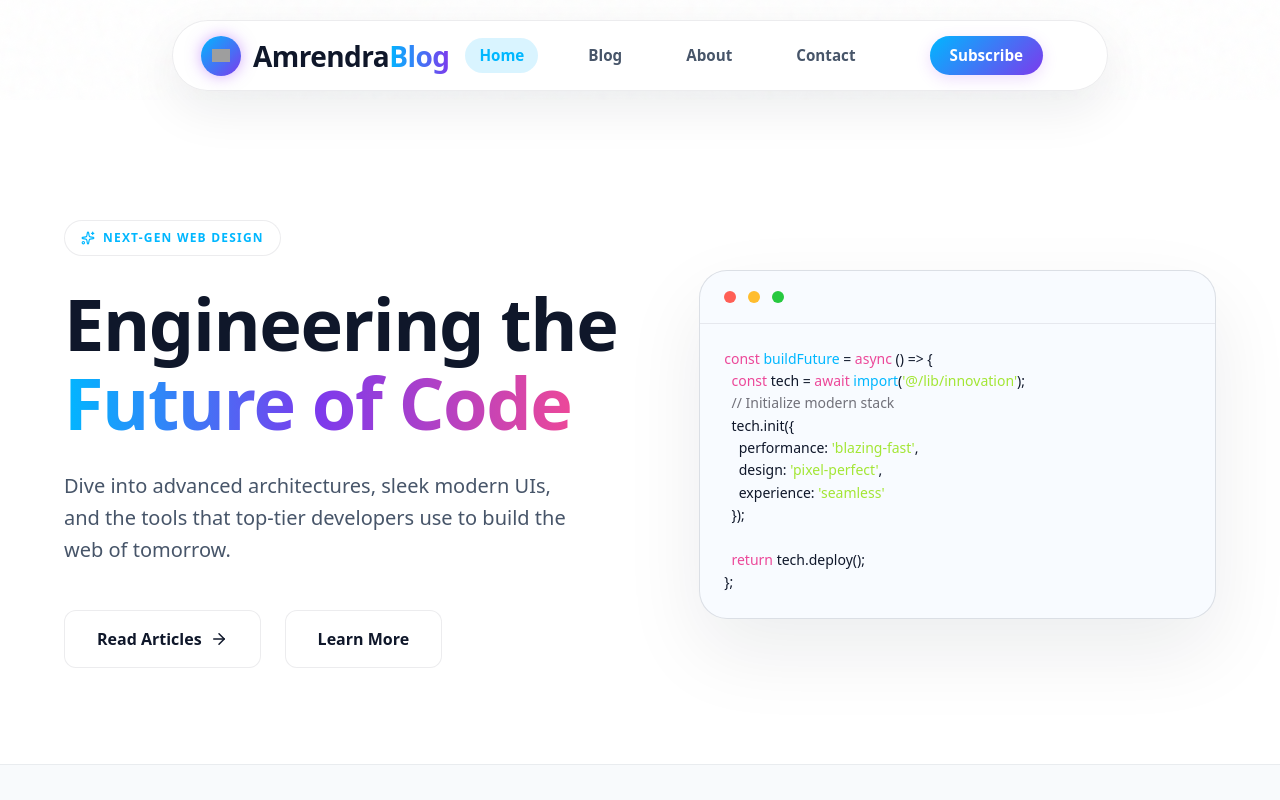
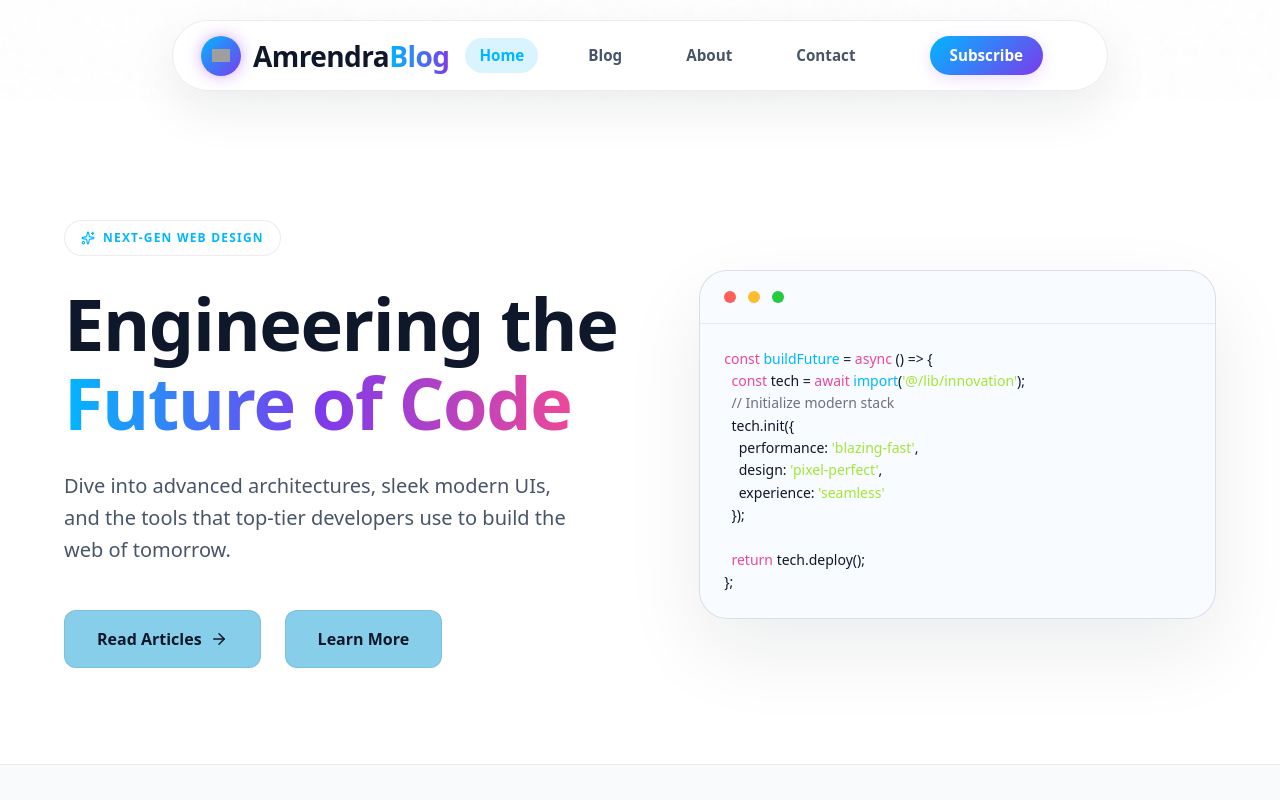
Before and after one commit to AmrendraCodes/AmrendraBlog, a Next.js app in the folder my-website/: page / in a window 1280 px wide. Shown: the top 800 px of the page. Built offline with nearby package versions, Linux system fonts and the light colour scheme; grey boxes are pictures that could not be loaded.

Commit message:
file has been changed

```diff
--- a/my-website/src/app/page.module.css
+++ b/my-website/src/app/page.module.css
@@ -179,7 +179,7 @@
 
 .btnPrimary {
   padding: 1rem 2rem;
-  background: #ffffff;
+  background: skyblue;
   color: #0f172a;
   font-weight: 700;
   border-radius: 0.75rem;
@@ -199,10 +199,10 @@
 
 .btnGhost {
   padding: 1rem 2rem;
-  background: rgba(255, 255, 255, 0.85);
+  background: skyblue;
   border: 1px solid rgba(15, 23, 42, 0.08);
   color: #0f172a;
-  font-weight: 600;
+  font-weight: 700;
   border-radius: 0.75rem;
   text-decoration: none;
   display: flex;
@@ -211,7 +211,7 @@
 }
 
 .btnGhost:hover {
-  background: #f8fafc;
+  background: mediumseagreen;
   border-color: rgba(15, 23, 42, 0.12);
   transform: translateY(-4px);
 }
```
